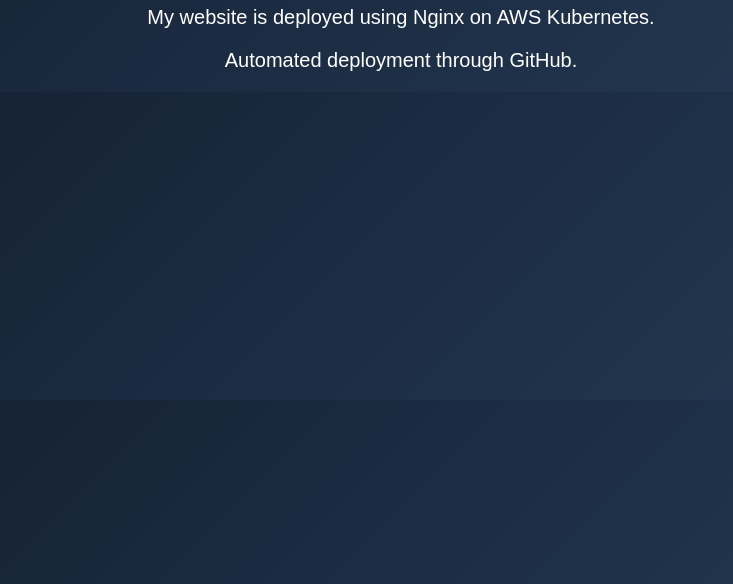
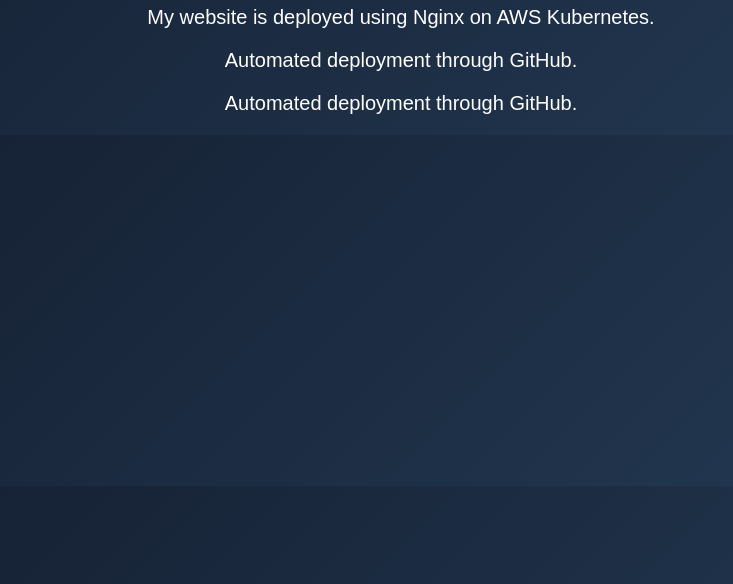
Before and after one commit to mayank2229/kubernetes-nginx-cicd, a plain HTML site: page website/index.html in a window 1280 px wide. Shown: the part 216-800 px from the top of the page, without its empty margins (239-972 px from the left). Drawn offline with Linux system fonts and the light colour scheme.

Commit message:
Update index.html

```diff
--- a/website/index.html
+++ b/website/index.html
@@ -9,6 +9,7 @@
         <h1>Welcome to Kubernetes CI/CD!</h1>
         <p>My website is deployed using Nginx on AWS Kubernetes.</p>
         <p>Automated deployment through GitHub.</p>
+        <p>Automated deployment through GitHub.</p>
     </div>
 </body>
 </html>
```
